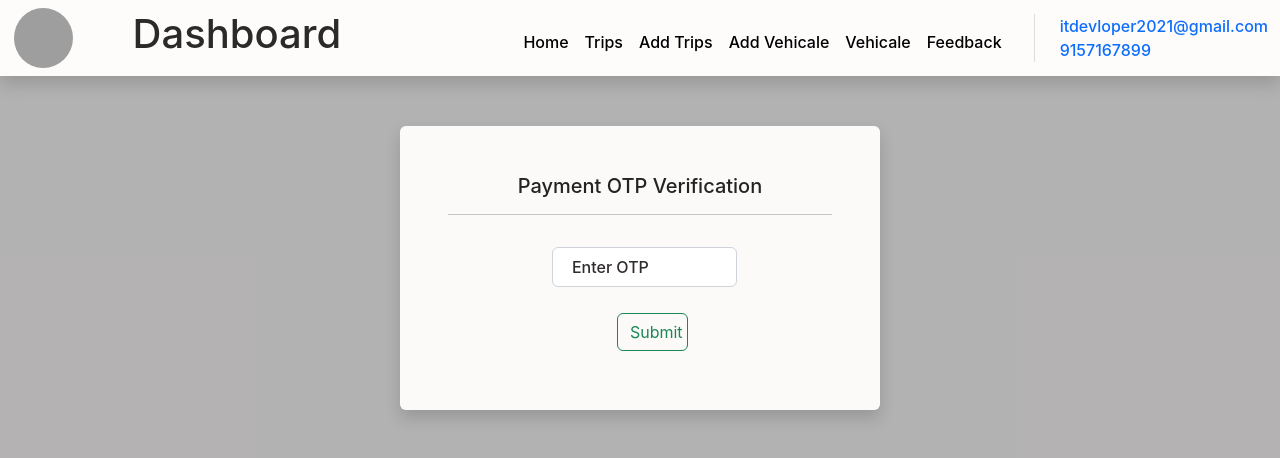
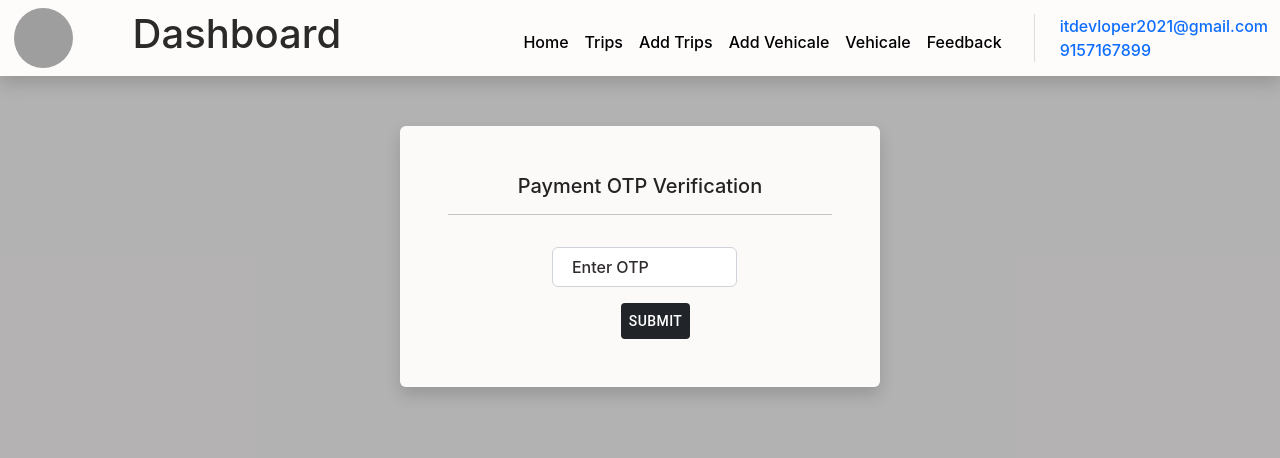
Before and after one commit to Vishu0617/front, a React (Create React App) app: page /client/UserComponent/Payment/OtpVerification/1 in a window 1280 px wide. Shown: the top 458 px of the page. Built offline with nearby package versions, Linux system fonts and the light colour scheme; no server answers.

Commit message:
commit file

```diff
--- a/src/AdminComponent/UserData/UserData.css
+++ b/src/AdminComponent/UserData/UserData.css
@@ -123,6 +123,9 @@
   color:hsla(0, 0%, 100%, 0.979);
   background-image:linear-gradient( rgba(85, 243, 71, 0.788),rgb(85, 243, 71, 0.788),rgb(85, 243, 71, 0.788));
 }
+.action-icon{
+  box-shadow: #003d6c;
+}
 @media screen and (max-width: 1199px) {
   .signup-main{
     width: 90%;
--- a/src/AdminComponent/UserData/UserData.jsx
+++ b/src/AdminComponent/UserData/UserData.jsx
@@ -125,7 +125,7 @@ function UserData() {
                     <td>{e.phone}</td>
                     <td >
                       <span className=" container mb-2 d-flex fw-bold" >
-                        <button className="btn btn-outline-danger  rounded-circle"  title="Delete This User" onClick={handleClickOpen}><i class="zmdi zmdi-delete zmdi-hc-1x"></i></button>
+                        <button className="btn btn-outline-danger action-icon rounded-circle"  title="Delete This User" onClick={handleClickOpen}><i class="zmdi zmdi-delete zmdi-hc-1x"></i></button>
                         {/* <Button className="bg-dark text-white shadow rounded-circle" onClick={handleClickOpen}><i class="zmdi zmdi-delete zmdi-hc-1x"></i></Button> */}
                         <Dialog className="dialog" open={open} onClose={handleClose} aria-labelledby="alert-dialog-title" aria-describedby="alert-dialog-description">
                               <DialogContent className="bg-light" id="alert-dialog-description">
@@ -138,7 +138,7 @@ function UserData() {
                         </Dialog>
                         {/* <Link className="elink shadow rounded-circle" to={`/admin/AdminComponent/UserData/UserDataEdit/${e._id}`}><i class="zmdi zmdi-edit zmdi-hc-1x"></i></Link> */}
                         {/* <button className="btn btn-outline-success ms-2 shadow rounded-circle " title="Update This User" onClick={()=>{if(window.confirm("Are you sure Update this data"))userUpdate(e._id)}}><i class="zmdi zmdi-edit zmdi-hc-1x"></i></button> */}
-                        <button className="btn btn-outline-success ms-2  rounded-circle " title="Update This User" onClick={handleClickOpen1}><i class="zmdi zmdi-edit zmdi-hc-1x"></i></button>
+                        <button className="btn btn-outline-success ms-2 rounded-circle " title="Update This User" onClick={handleClickOpen1}><i class="zmdi zmdi-edit zmdi-hc-1x"></i></button>
                         <Dialog className="dialog" open={updateOpen} onClose={handleClose1} aria-labelledby="alert-dialog-title" aria-describedby="alert-dialog-description">
                               <DialogContent className="bg-light" id="alert-dialog-description">
                                  <h4>Are you sure Update This User ?</h4>
--- a/src/Home.jsx
+++ b/src/Home.jsx
@@ -67,7 +67,6 @@ function Home({setAdminData,setClientData}) {
     </div>
   </div>
 </header>
-
 <section className="timetracking-block bg-white ">
     <div className="container">
         <div className="col-12">
--- a/src/UserComponent/Payment/ClientPayment.jsx
+++ b/src/UserComponent/Payment/ClientPayment.jsx
@@ -3,6 +3,8 @@ import React, { useState } from 'react'
 import { useNavigate, useParams } from 'react-router-dom'
 import './ClientPayment.css'
 import {  toast } from 'react-toastify';
+import Button from '@mui/material/Button';
+
 
 
 function ClientPayment({clientData}) {
@@ -83,7 +85,7 @@ function ClientPayment({clientData}) {
             <input type="text" className="form-control" name='amount' value={pri} placeholder="Enter Amount"  />
           </div>
           <div className="col-12 mb-2 mt-3">
-            <button type="submit" className="btn btn-outline-success">Payment</button>
+            <Button type="submit" className="btn bg-dark text-white">Payment</Button>
           </div>
       </form>
       </div>
--- a/src/UserComponent/Payment/OtpVerification.jsx
+++ b/src/UserComponent/Payment/OtpVerification.jsx
@@ -2,6 +2,8 @@ import axios from 'axios'
 import React, { useState } from 'react'
 import { useNavigate, useParams } from 'react-router-dom'
 import './ClientPayment.css'
+import Button from '@mui/material/Button';
+
 
 function OtpVerification() {
 
@@ -46,12 +48,12 @@ function OtpVerification() {
               />
             </div>
             <center>
-              <button
-                className="submit ms-1 btn btn-outline-success"
+              <Button
+                className=" btn bg-dark text-white"
                 type="Submit"
               >
                 Submit
-              </button>
+              </Button>
             </center>
 
           </form>
```
